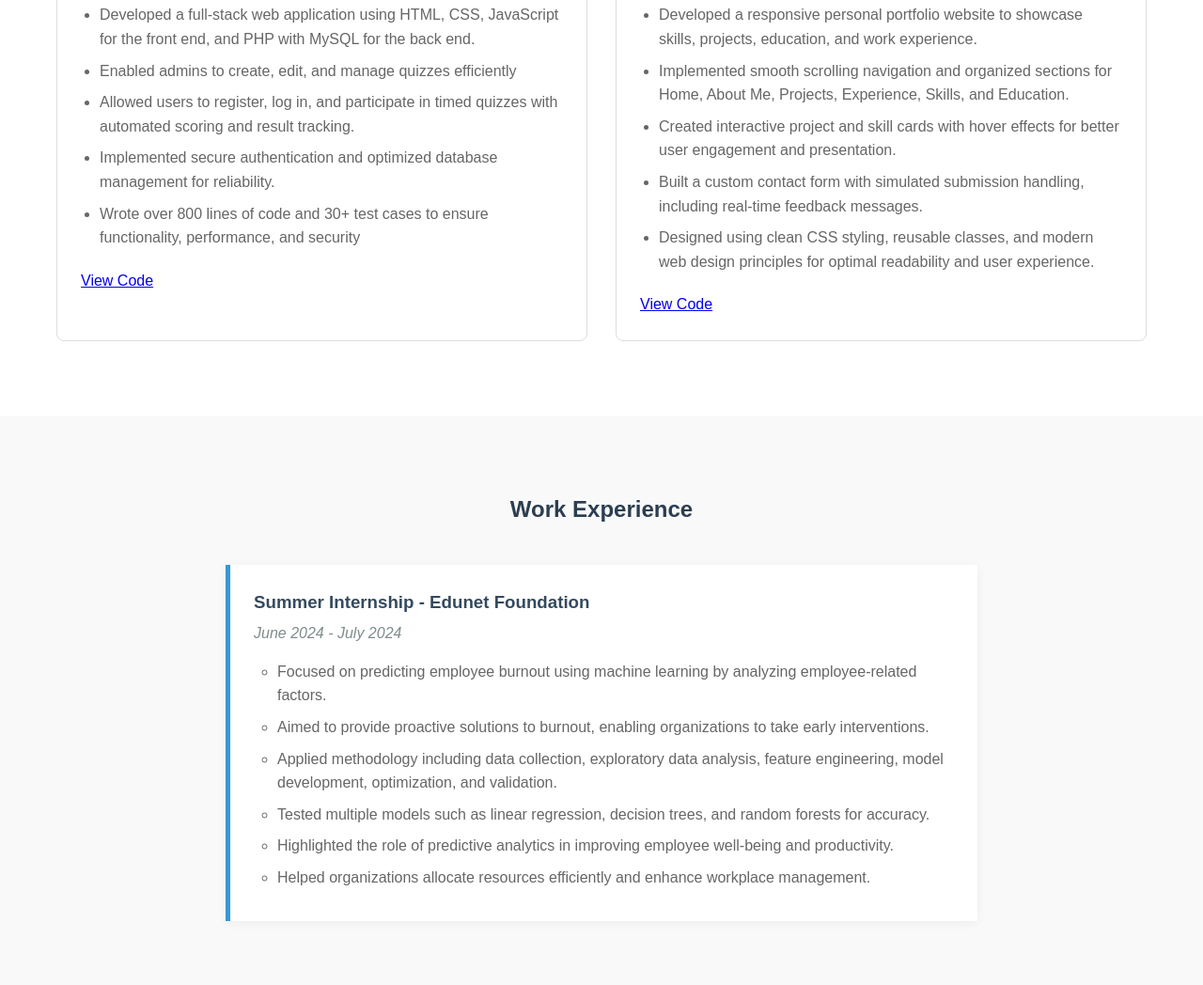
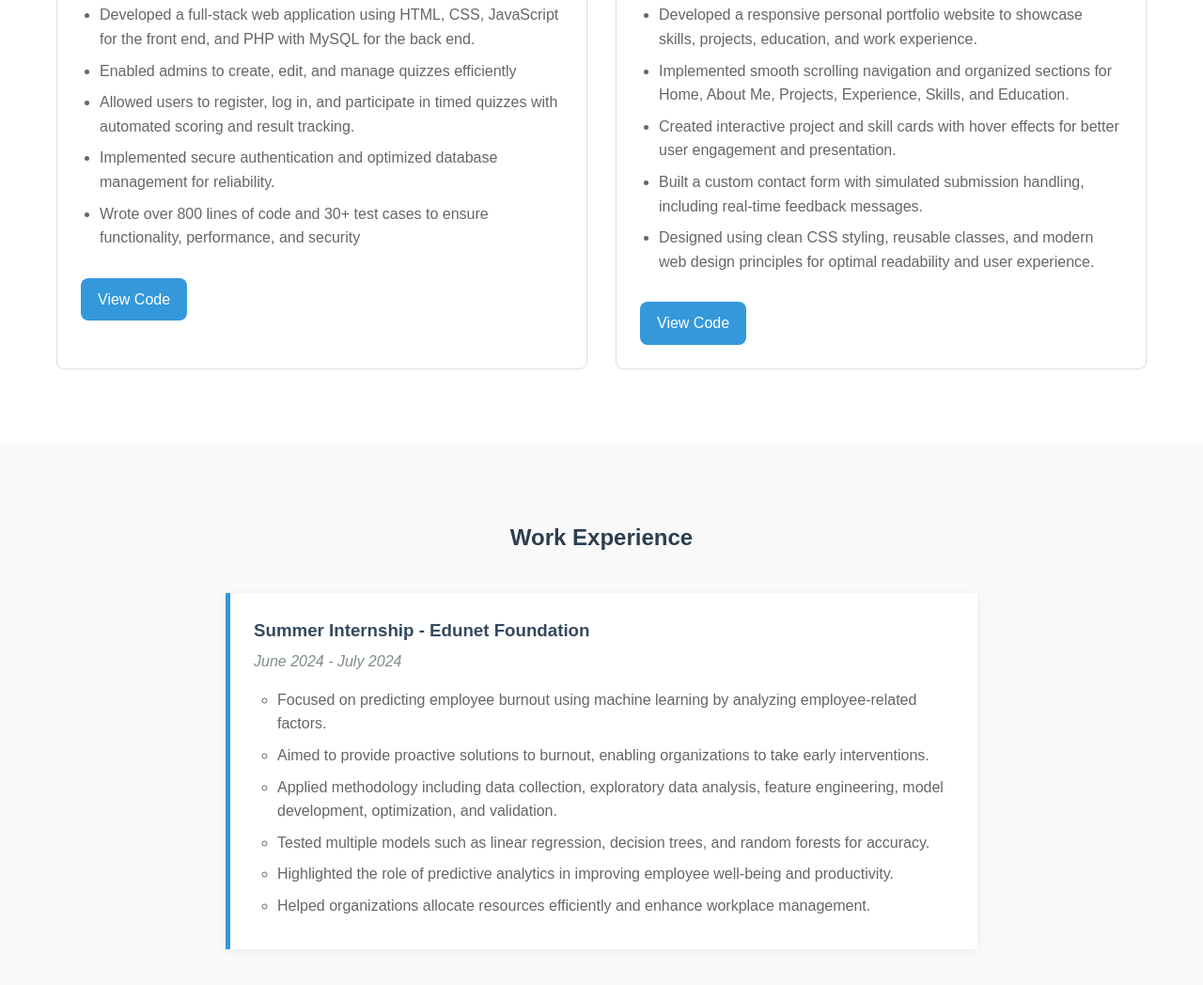
Before and after one commit to Madhu1605/Personal-Portfolio, a plain HTML site: page index.html in a window 1280 px wide. Shown: the part 980-2028 px from the top of the page at 94% size. Drawn offline with Linux system fonts and the light colour scheme.

Commit message:
Refactor and enhance CSS styles

```diff
--- a/style.css
+++ b/style.css
@@ -315,3 +315,20 @@ footer {
     background-color: #2980b9 !important;
     color: white !important;
 }
+
+.project-btn {
+  display: inline-block;
+  background-color: #3498db;
+  color: white;
+  text-decoration: none;
+  padding: 10px 18px;
+  border-radius: 8px;
+  font-weight: 500;
+  transition: all 0.3s ease;
+  margin-top: 10px;
+}
+
+.project-btn:hover {
+  background-color: #2980b9;
+  transform: scale(1.05);
+}
```
